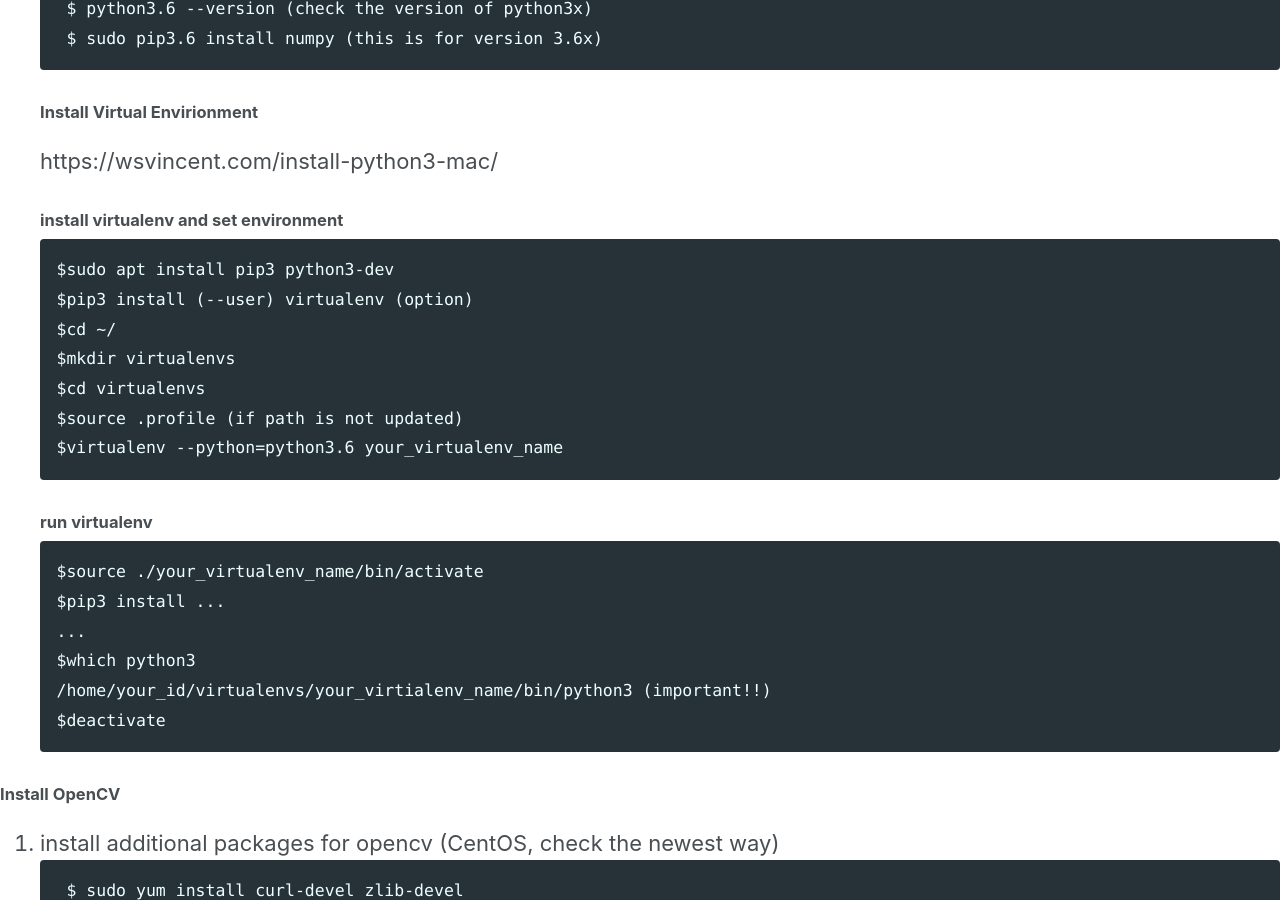
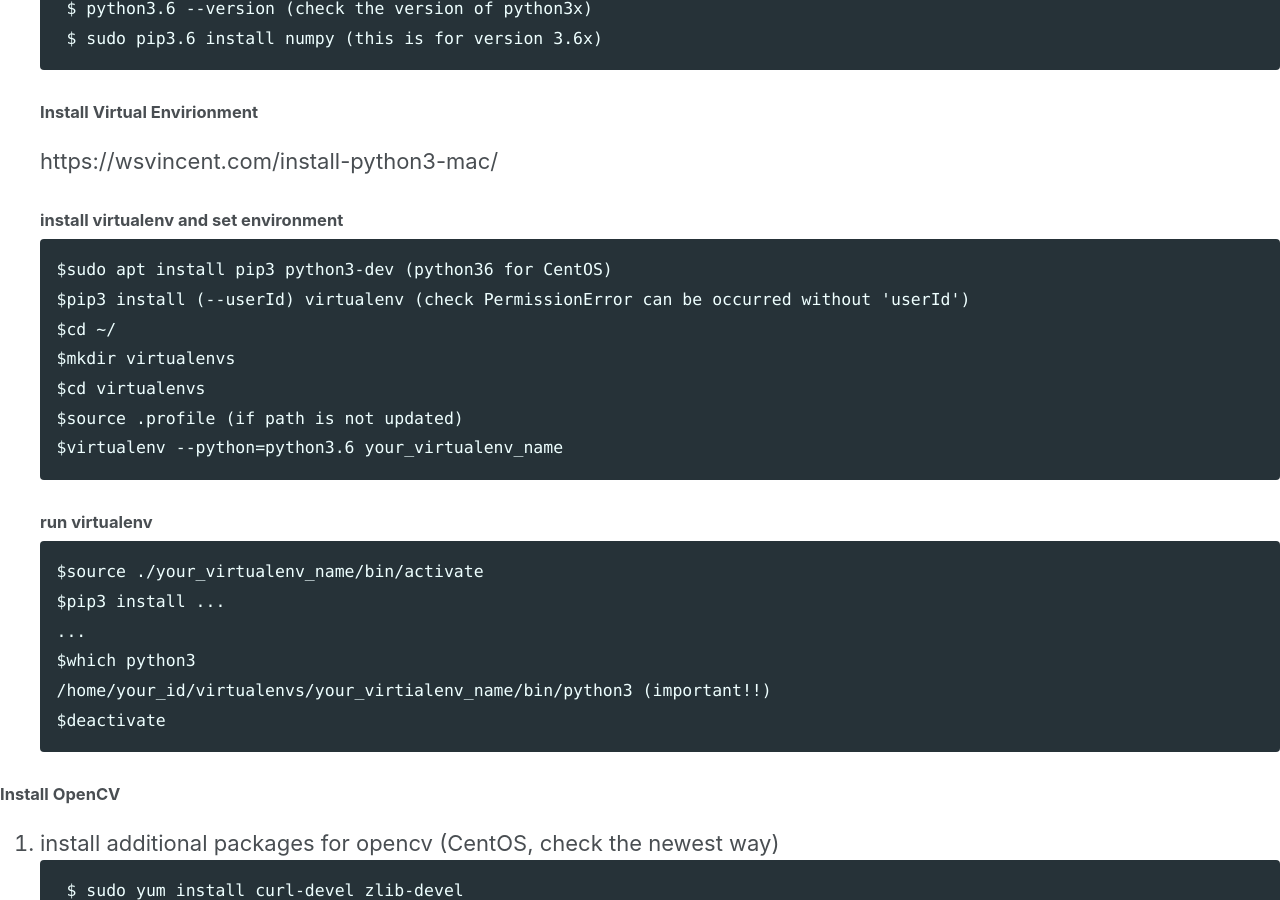
Before and after one commit to sglee-net/sglee-net.github.io, a Jekyll site: the page built from development_environment/dev_environment.md, in a window 1280 px wide and 900 px high, scrolled down 5350 px. Built offline with Jekyll 4.4.1, drawn with Linux system fonts in a browser that asks for light colours; cached includes are drawn as plain includes; nearby versions of some CDN libraries; our own code applies the rules of GitHub Pages for plain Markdown files.

Commit message:
Update dev_environment.md

````diff
--- a/development_environment/dev_environment.md
+++ b/development_environment/dev_environment.md
@@ -179,8 +179,8 @@ https://github.com/opencv/opencv_contrib/issues/1131 (check skvark's comment and
 https://wsvincent.com/install-python3-mac/
 ##### install virtualenv and set environment
 ```
-$sudo apt install pip3 python3-dev
-$pip3 install (--user) virtualenv (option)
+$sudo apt install pip3 python3-dev (python36 for CentOS)
+$pip3 install (--userId) virtualenv (check PermissionError can be occurred without 'userId')
 $cd ~/
 $mkdir virtualenvs
 $cd virtualenvs
````
